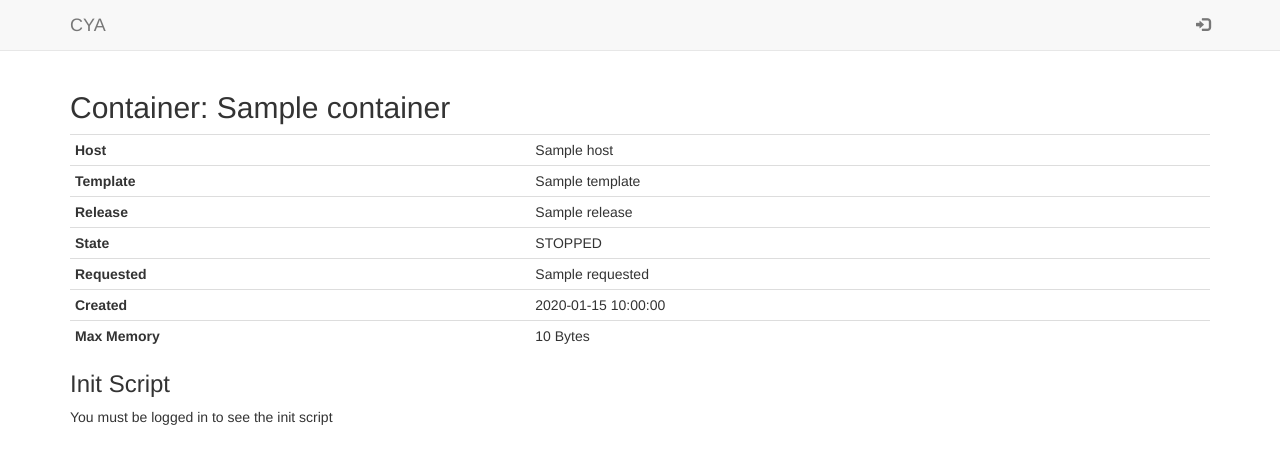
After one commit to doanac/cya, a Flask app: template cya_server/templates/container.html in a window 1280 px wide. The commit adds this page. Shown: the top 464 px of the page. Run offline with Flask 2, Linux system fonts and the light colour scheme; the template is opened without the code that fills it: most values are stand-ins (such as "Sample title", 1, 10 or a date in 2020); parts of the project's set-up code (start-up, migrations or seed data) failed here and were passed over; some libraries are stand-ins or nearby versions.

Commit message:
create a view for a container

```diff
--- /dev/null
+++ b/cya_server/templates/container.html
@@ -0,0 +1,23 @@
+{% extends "layout.html" %}
+
+{% block body %}
+  <h2>Container: {{container.name}}</h2>
+  <table class="table table-condensed">
+    <tr><th>Host</th><td>{{host.name}}</td></tr>
+    <tr><th>Template</th><td>{{container.template}}</td></tr>
+    <tr><th>Release</th><td>{{container.release}}</td></tr>
+    <tr><th>State</th><td>{{container.state}}</td></tr>
+    <tr><th>Requested</th><td>{{container.requested}}</td></tr>
+    <tr><th>Created</th><td>{{container.created}}</td></tr>
+    <tr><th>Max Memory</th><td>{{container.max_memory|filesizeformat}}</td></tr>
+  </table>
+
+  <h3>Init Script</h3>
+{% if not session.openid %}
+You must be logged in to see the init script
+{% else %}
+  <pre>
+{{container.init_script}}
+  </pre>
+{% endif %}
+{% endblock %}
--- a/cya_server/templates/containers.html
+++ b/cya_server/templates/containers.html
@@ -7,7 +7,7 @@
   {% for c in h.containers %}
   <tr>
     {%if not hide_hosts%}<td><a href="{{url_for('host', name=h.name)}}">{{h.name}}</a></td>{%endif%}
-    <td>{{c.name}}</td>
+    <td><a href="{{url_for('host_container', host=h.name, container=c.name)}}">{{c.name}}</a></td>
     <td>{{c.template}}</td>
     <td>{{c.release}}</td>
     <td>{{c.state}}</td>
--- a/cya_server/views/ui.py
+++ b/cya_server/views/ui.py
@@ -156,6 +156,14 @@ def host(name):
     return render_template('host.html', host=h)
 
 
+@app.route('/host/<string:host>/<string:container>')
+def host_container(host, container):
+    with models.load(read_only=True) as m:
+        h = m.get_host(host)
+        c = h.get_container(container)
+    return render_template('container.html', host=h, container=c)
+
+
 @app.route('/create_container/', methods=['POST', 'GET'])
 def create_container():
     if g.user is None or 'openid' not in session:
```
